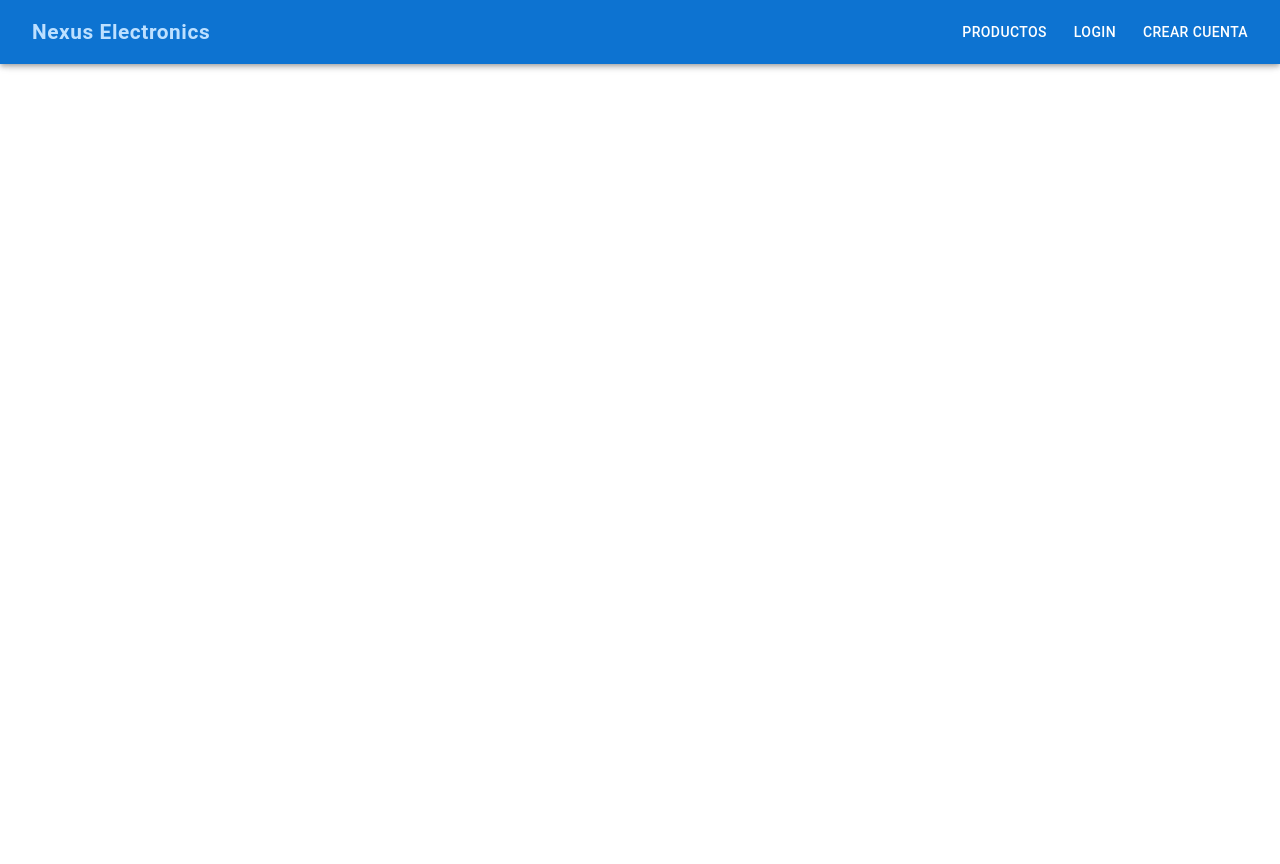
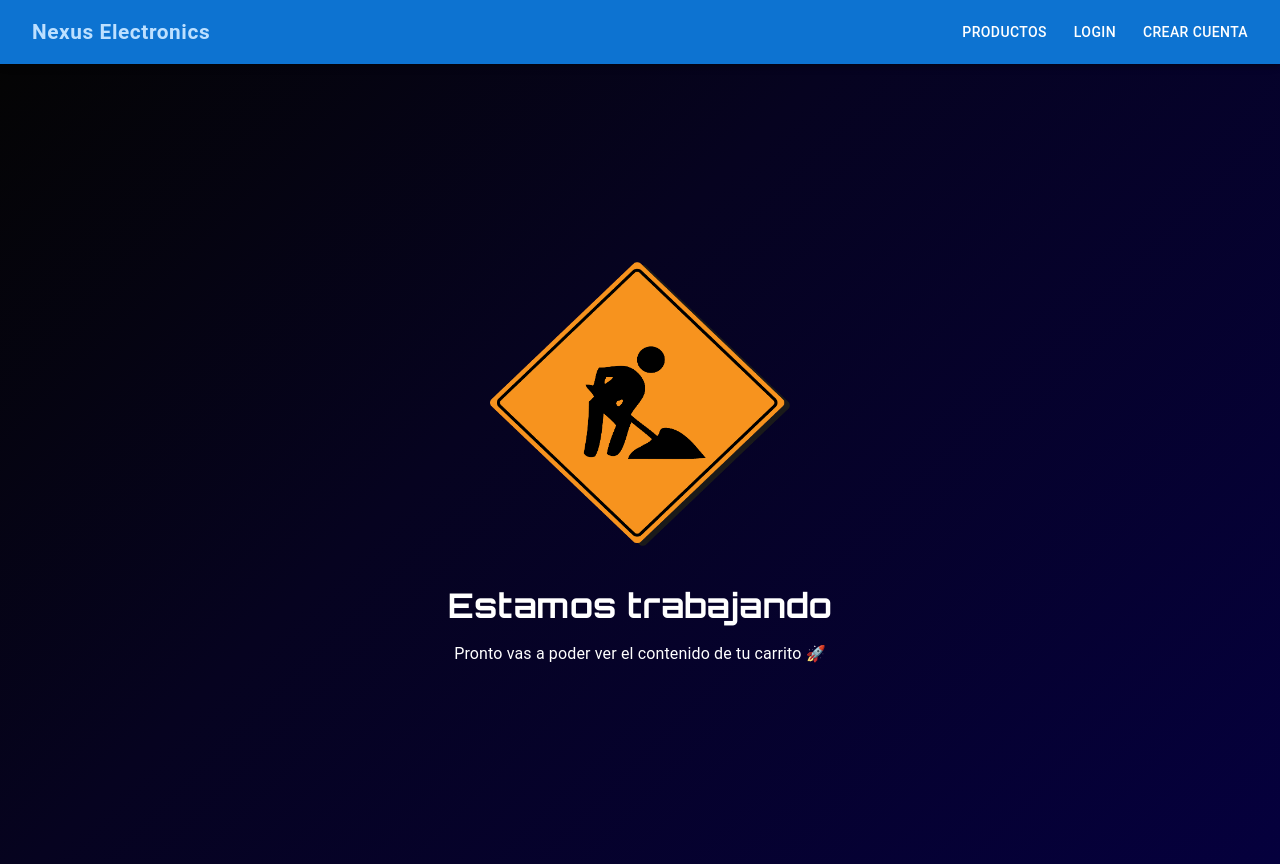
Before and after one commit to RamiroAbadie/Marketplace-Electrodomesticos-Front, a React (Vite) app: page /cart in a window 1280 px wide. Built offline with nearby package versions, Linux system fonts and the light colour scheme.

Commit message:
Modificaciones
- Se agrega Cart temporarl
- Se modifica checkout, confirmation para acceder solo con login

```diff
--- a/src/App.jsx
+++ b/src/App.jsx
@@ -5,11 +5,11 @@ import Products from "./views/Products";
 import Login from "./views/Login";
 import Register from "./views/Register";
 import Checkout from "./views/Checkout";
-//import Cart from "./views/Cart";
 import AdminDashboard from "./views/AdminDashboard";
 import PrivateRoute   from "./components/PrivateRoute";
 import Profile from "./views/Profile";
 import Confirmation from "./views/Confirmation";
+import Cart from "./views/Cart";
 
 function App() {
   return (
@@ -23,6 +23,7 @@ function App() {
         <Route path="/checkout" element={<Checkout />} />
         <Route path="/profile" element={<Profile />} />
         <Route path="/confirmation" element={<Confirmation />} />
+        <Route path="/cart" element={<Cart />} />
         {/**Profile
         <Route path="/cart" element={<Cart />} />
 
--- a/src/components/LoginForm.jsx
+++ b/src/components/LoginForm.jsx
@@ -33,7 +33,7 @@ export default function LoginForm() {
 
             console.log("Login exitoso:", data.user);
 
-            window.location.href = isAdmin() ? "/admin" : "/";;
+            window.location.href = isAdmin() ? "/admin" : "/";
         } catch (err) {
             console.error("Error en login:", err.message);
             alert("Credenciales incorrectas.");
--- /dev/null
+++ b/src/views/Cart.jsx
@@ -0,0 +1,33 @@
+// src/views/Cart.jsx
+import { Box, Typography, Container } from "@mui/material";
+
+export default function Cart() {
+    return (
+        <Box
+            sx={{
+                width: "100vw",
+                minHeight: "100vh",
+                background: "linear-gradient(135deg,#040404 0%,#060320 40%,#05003d 100%)",
+                display: "flex",
+                alignItems: "center",
+                justifyContent: "center",
+                py: 0,
+            }}
+        >
+            <Container maxWidth="sm" sx={{ textAlign: "center", color: "white" }}>
+                <Box
+                    component="img"
+                    src="/construction.png"
+                    alt="En construcción"
+                    sx={{ width: 300, mb: 4 }}
+                />
+                <Typography variant="h4" sx={{ fontFamily: "'Orbitron', sans-serif", fontWeight: "bold", mb: 2 }}>
+                    Estamos trabajando
+                </Typography>
+                <Typography variant="body1">
+                    Pronto vas a poder ver el contenido de tu carrito 🚀
+                </Typography>
+            </Container>
+        </Box>
+    );
+}
--- a/src/views/Checkout.jsx
+++ b/src/views/Checkout.jsx
@@ -1,8 +1,26 @@
-// src/views/Checkout.jsx
+import { useEffect } from "react";
 import { Box, Container, Typography } from "@mui/material";
+import { useLocation, useNavigate } from "react-router-dom";
 import CheckoutForm from "../components/CheckoutForm";
 
 export default function Checkout() {
+    const navigate = useNavigate();
+    const location = useLocation();
+    const product = location.state?.product;
+    const token = localStorage.getItem("token");
+
+    useEffect(() => {
+        if (!token) {
+            navigate("/");
+            return;
+        }
+
+        if (!product) {
+            alert("No se ha seleccionado ningún producto.");
+            navigate("/products");
+        }
+    }, [navigate, token, product]);
+
     return (
         <Box
             sx={{
--- a/src/views/Confirmation.jsx
+++ b/src/views/Confirmation.jsx
@@ -1,9 +1,29 @@
-import { Box, Container, Typography, Paper } from "@mui/material";
+import { useEffect, useState } from "react";
+import { Box, Typography, Paper } from "@mui/material";
+import { useNavigate } from "react-router-dom";
 
 export default function Confirmation() {
-    // Obtener usuario y orden desde localStorage
-    const user = JSON.parse(localStorage.getItem("user"));
-    const order = JSON.parse(localStorage.getItem("lastOrder"));
+    const navigate = useNavigate();
+    const [order, setOrder] = useState(null);
+    const [user, setUser] = useState(null);
+
+    useEffect(() => {
+        const storedOrder = localStorage.getItem("lastOrder");
+        const storedUser = localStorage.getItem("user");
+
+        if (!storedOrder || !storedUser) {
+            // si no hay orden o usuario, redirigimos
+            navigate("/");
+            return;
+        }
+
+        setOrder(JSON.parse(storedOrder));
+        setUser(JSON.parse(storedUser));
+    }, [navigate]);
+
+    if (!order || !user) return null;
+
+    const product = order.items?.[0];
 
     return (
         <Box
@@ -14,42 +34,28 @@ export default function Confirmation() {
                 display: "flex",
                 alignItems: "center",
                 justifyContent: "center",
-                position: "relative",
-                overflow: "hidden",
-                py: 8,
             }}
         >
-            <Container maxWidth="sm" sx={{ zIndex: 1 }}>
             <Paper
                 sx={{
-                        p: 4,
+                    px: 6,
+                    py: 5,
+                    backgroundColor: "rgba(255,255,255,0.05)",
+                    color: "#fff",
                     borderRadius: 3,
-                        backgroundColor: "rgba(255,255,255,0.04)",
-                        backdropFilter: "blur(8px)",
-                        color: "#fff",
                     textAlign: "center",
+                    backdropFilter: "blur(5px)",
                 }}
             >
-                    <Typography
-                        variant="h4"
-                        sx={{ fontFamily: "'Orbitron', sans-serif", mb: 2 }}
-                    >
+                <Typography variant="h4" sx={{ fontFamily: "'Orbitron', sans-serif", mb: 2 }}>
                     Orden Confirmada
                 </Typography>
-
-                    <Typography variant="h6" sx={{ mb: 1 }}>
-                        Orden ID: <strong>{order?.orderId || "—"}</strong>
-                    </Typography>
-
-                    <Typography variant="body1" sx={{ mb: 2 }}>
-                        Producto: <strong>{order?.items?.[0]?.description || "—"}</strong>
-                    </Typography>
-
-                    <Typography variant="h6" sx={{ mt: 4 }}>
-                        ¡Gracias {user?.firstname || "Usuario"} por viajar al futuro con nosotros! 🚀
+                <Typography variant="h6">Orden ID: {order.orderId}</Typography>
+                <Typography variant="h6">Producto: {product?.description}</Typography>
+                <Typography variant="body1" sx={{ mt: 3 }}>
+                    ¡Gracias {user.firstname} por viajar al futuro con nosotros! 🚀
                 </Typography>
             </Paper>
-            </Container>
         </Box>
     );
 }
--- a/src/views/Profile.jsx
+++ b/src/views/Profile.jsx
@@ -25,7 +25,7 @@ export default function Profile() {
                 display: "flex",
                 alignItems: "center",
                 justifyContent: "center",
-                py: 8,
+                py: 0,
             }}
         >
             <Paper
```
Also changed, not shown: public/construction.png (added). Lines whose indentation alone changed are shown as unchanged.
